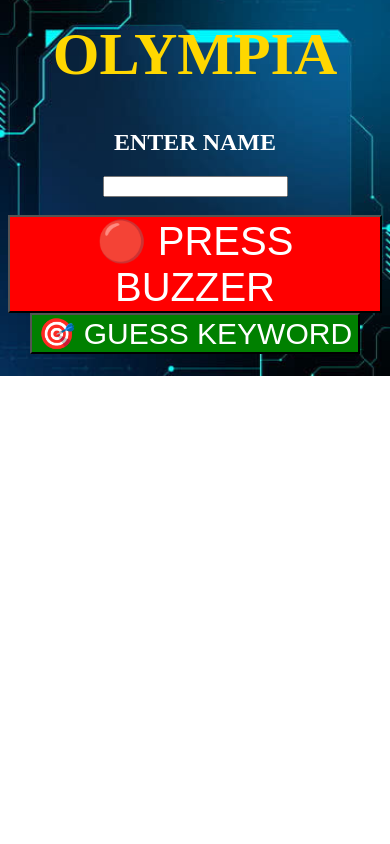
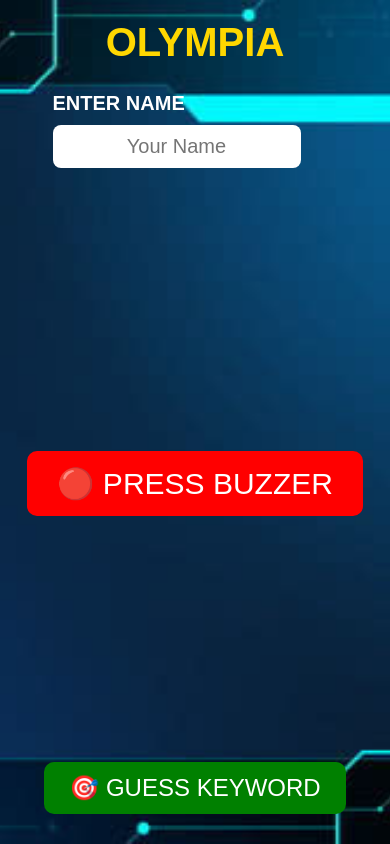
Before and after one commit to quochuy13082005-blip/olympia-game, a website: page public/player.html in a window 390 px wide. Drawn offline with nearby package versions, Linux system fonts and the light colour scheme; no server answers.

Commit message:
Update player layout: buzzer on top, guess button below, responsive

```diff
--- a/public/player.html
+++ b/public/player.html
@@ -4,24 +4,90 @@
 <meta charset="UTF-8">
 <title>Player</title>
 <script src="https://cdn.socket.io/4.5.4/socket.io.min.js"></script>
+<style>
+  html, body {
+    margin: 0;
+    padding: 0;
+    height: 100%;
+    width: 100%;
+    font-family: Arial, sans-serif;
+    color: white;
+    background: url('nen_game.jpg') no-repeat center center fixed;
+    background-size: cover;
+    display: flex;
+    flex-direction: column;
+    justify-content: space-between; /* Buzz ở trên, guess ở dưới */
+    align-items: center;
+  }
+
+  h1 {
+    font-size: 60px;
+    color: gold;
+    margin-top: 20px;
+    text-align: center;
+  }
+
+  h2 {
+    font-size: 30px;
+    margin-bottom: 10px;
+  }
+
+  #name {
+    font-size: 24px;
+    padding: 10px;
+    width: 60%;
+    max-width: 400px;
+    text-align: center;
+    border-radius: 8px;
+    border: none;
+  }
+
+  #buzzBtn {
+    font-size: 40px;
+    background: red;
+    color: white;
+    padding: 20px 40px;
+    border: none;
+    border-radius: 10px;
+    margin-top: 20px;
+    cursor: pointer;
+  }
+
+  #guessBtn {
+    font-size: 30px;
+    background: green;
+    color: white;
+    padding: 15px 30px;
+    border: none;
+    border-radius: 10px;
+    margin-bottom: 30px;
+    cursor: pointer;
+  }
+
+  /* Responsive cho điện thoại */
+  @media (max-width: 600px) {
+    h1 { font-size: 40px; }
+    h2 { font-size: 20px; }
+    #name { font-size: 20px; width: 80%; }
+    #buzzBtn { font-size: 30px; padding: 15px 30px; }
+    #guessBtn { font-size: 24px; padding: 12px 25px; }
+  }
+</style>
 </head>
-<body style="text-align:center;
-             color:white;
-             background-image: url('nen_game.jpg');
-             background-size: cover;
-             background-position: center;
-             background-repeat: no-repeat;">
+<body>
 
-<h1 style="font-size:60px;color:gold;margin-top:20px;">OLYMPIA</h1>
+  <!-- Input tên -->
+<div>
+  <h1>OLYMPIA</h1>
+  <h2>ENTER NAME</h2>
+  <input id="name" placeholder="Your Name"><br><br>
+</div>
 
-<h2> ENTER NAME </h2>
-<input id="name"><br><br>
+<!-- Button PRESS BUZZER ở trên -->
+<button id="buzzBtn" onclick="buzz()">🔴 PRESS BUZZER</button>
 
-<!-- Button bấm chuông -->
-<button onclick="buzz()" style="font-size:40px;background:red;color:white">🔴 PRESS BUZZER</button>
-
-<!-- Button đoán từ khóa -->
-<button onclick="guessKeyword()" style="font-size:30px;background:green;color:white">🎯 GUESS KEYWORD</button>
+<!-- Button GUESS KEYWORD ở dưới -->
+<button id="guessBtn" onclick="guessKeyword()">🎯 GUESS KEYWORD</button>
 
 <script>
 const socket = io();
@@ -38,7 +104,6 @@ function guessKeyword(){
   const name = document.getElementById("name").value.trim();
   if(!name) { alert("Enter your name before guessing!"); return; }
 
-  // Gửi lên host để hiển thị
   socket.emit("playerGuess", { name: name, guess: "Đoán từ khóa" });
   alert("🎯 Guess already submitted!!");
 }
```
